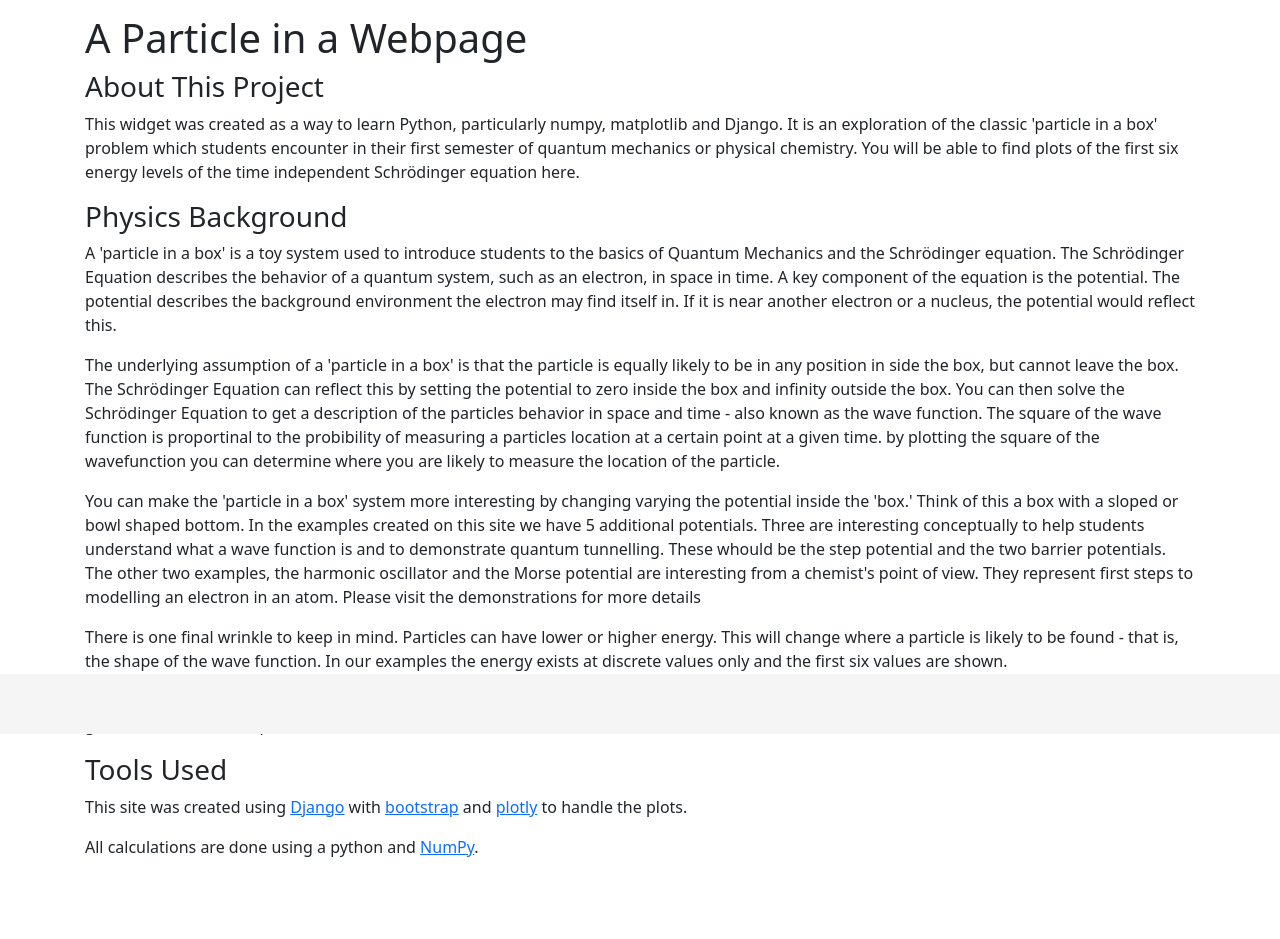
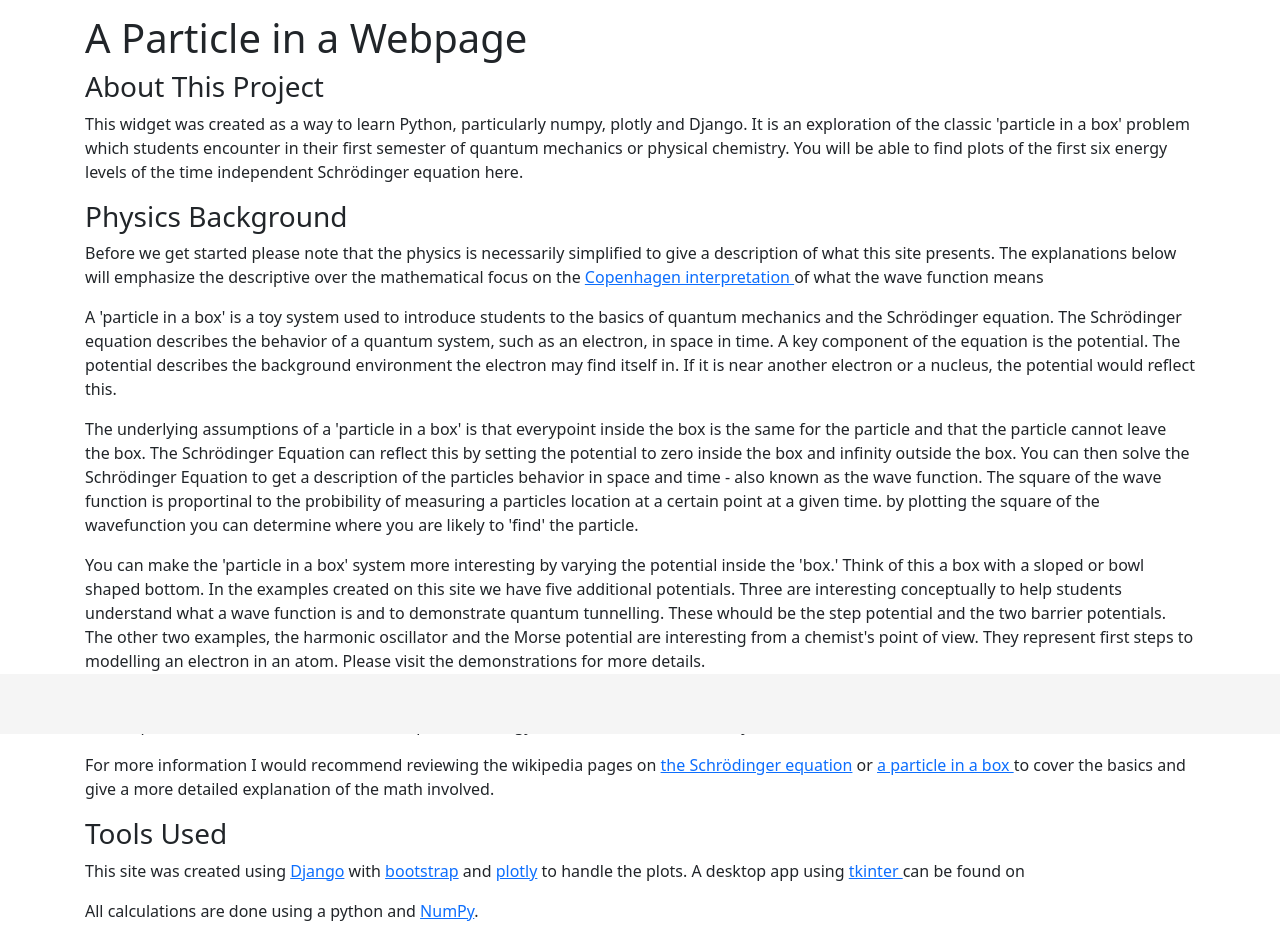
Before and after one commit to cwcraw/WavePage, a Django app: template Demo/templates/index.html in a window 1280 px wide. Shown: the part 66-1005 px from the top of the page. Before the commit the page ends 923 px from the top, so only its background shows below. Run offline with Django 4.2, Linux system fonts and the light colour scheme; the template is opened without the code that fills it, so the values that code supplies are empty.

Commit message:
more text

```diff
--- a/Demo/templates/index.html
+++ b/Demo/templates/index.html
@@ -8,16 +8,28 @@
     <h3>About This Project</h3>
     <p>
       This widget was created as a way to learn Python, particularly numpy,
-      matplotlib and Django. It is an exploration of the classic 'particle in a
-      box' problem which students encounter in their first semester of quantum
+      plotly and Django. It is an exploration of the classic 'particle in a box'
+      problem which students encounter in their first semester of quantum
       mechanics or physical chemistry. You will be able to find plots of the
       first six energy levels of the time independent Schrödinger equation here.
     </p>
     <h3>Physics Background</h3>
     <p>
+      Before we get started please note that the physics is necessarily
+      simplified to give a description of what this site presents. The
+      explanations below will emphasize the descriptive over the mathematical
+      focus on the
+      <a
+        href="https://en.wikipedia.org/wiki/Schr%C3%B6dinger_equation#Interpretation"
+      >
+        Copenhagen interpretation
+      </a>
+      of what the wave function means
+    </p>
+    <p>
       A 'particle in a box' is a toy system used to introduce students to the
-      basics of Quantum Mechanics and the Schrödinger equation. The Schrödinger
-      Equation describes the behavior of a quantum system, such as an electron,
+      basics of quantum mechanics and the Schrödinger equation. The Schrödinger
+      equation describes the behavior of a quantum system, such as an electron,
       in space in time. A key component of the equation is the potential. The
       potential describes the background environment the electron may find
       itself in. If it is near another electron or a nucleus, the potential
@@ -25,29 +37,29 @@
     </p>
 
     <p>
-      The underlying assumption of a 'particle in a box' is that the particle is
-      equally likely to be in any position in side the box, but cannot leave the
-      box. The Schrödinger Equation can reflect this by setting the potential to
-      zero inside the box and infinity outside the box. You can then solve the
-      Schrödinger Equation to get a description of the particles behavior in
-      space and time - also known as the wave function. The square of the wave
-      function is proportinal to the probibility of measuring a particles
-      location at a certain point at a given time. by plotting the square of the
-      wavefunction you can determine where you are likely to measure the
-      location of the particle.
+      The underlying assumptions of a 'particle in a box' is that everypoint
+      inside the box is the same for the particle and that the particle cannot
+      leave the box. The Schrödinger Equation can reflect this by setting the
+      potential to zero inside the box and infinity outside the box. You can
+      then solve the Schrödinger Equation to get a description of the particles
+      behavior in space and time - also known as the wave function. The square
+      of the wave function is proportinal to the probibility of measuring a
+      particles location at a certain point at a given time. by plotting the
+      square of the wavefunction you can determine where you are likely to
+      'find' the particle.
     </p>
 
     <p>
-      You can make the 'particle in a box' system more interesting by changing
-      varying the potential inside the 'box.' Think of this a box with a sloped
-      or bowl shaped bottom. In the examples created on this site we have 5
+      You can make the 'particle in a box' system more interesting by varying
+      the potential inside the 'box.' Think of this a box with a sloped or bowl
+      shaped bottom. In the examples created on this site we have five
       additional potentials. Three are interesting conceptually to help students
       understand what a wave function is and to demonstrate quantum tunnelling.
       These whould be the step potential and the two barrier potentials. The
       other two examples, the harmonic oscillator and the Morse potential are
       interesting from a chemist's point of view. They represent first steps to
       modelling an electron in an atom. Please visit the demonstrations for more
-      details
+      details.
     </p>
 
     <p>
@@ -77,7 +89,11 @@
       This site was created using
       <a href="https://www.djangoproject.com/">Django</a> with
       <a href="https://getbootstrap.com/"> bootstrap</a> and
-      <a href="https://plotly.com/javascript/">plotly</a> to handle the plots.
+      <a href="https://plotly.com/javascript/">plotly</a> to handle the plots. A
+      desktop app using
+      <a href="https://docs.python.org/3/library/tkinter.html"> tkinter </a> can
+      be found on
+      <a href="https://github.com/cwcraw/WaveFunctionVisualizer"> </a>
     </p>
 
     <p>
```
